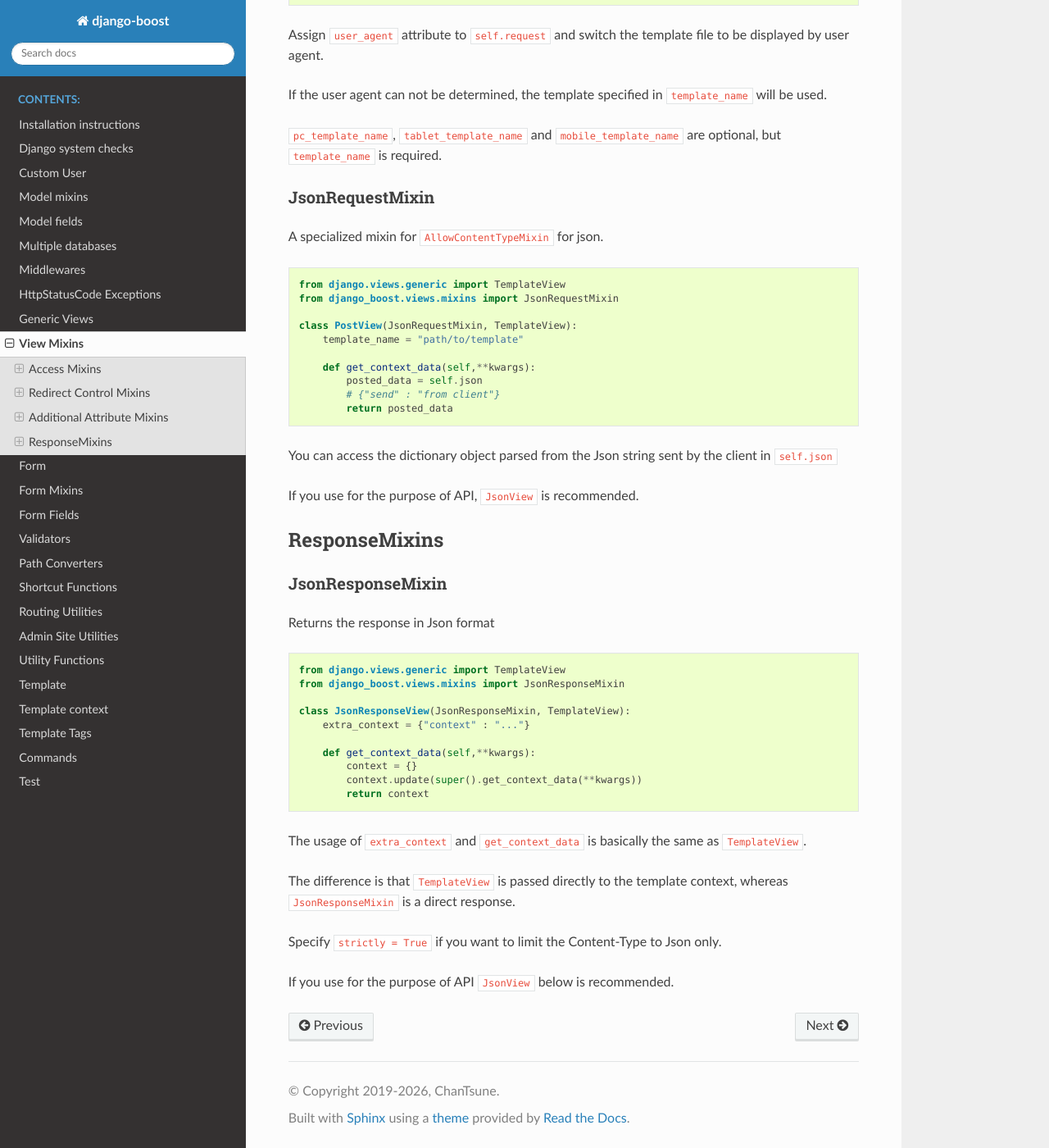
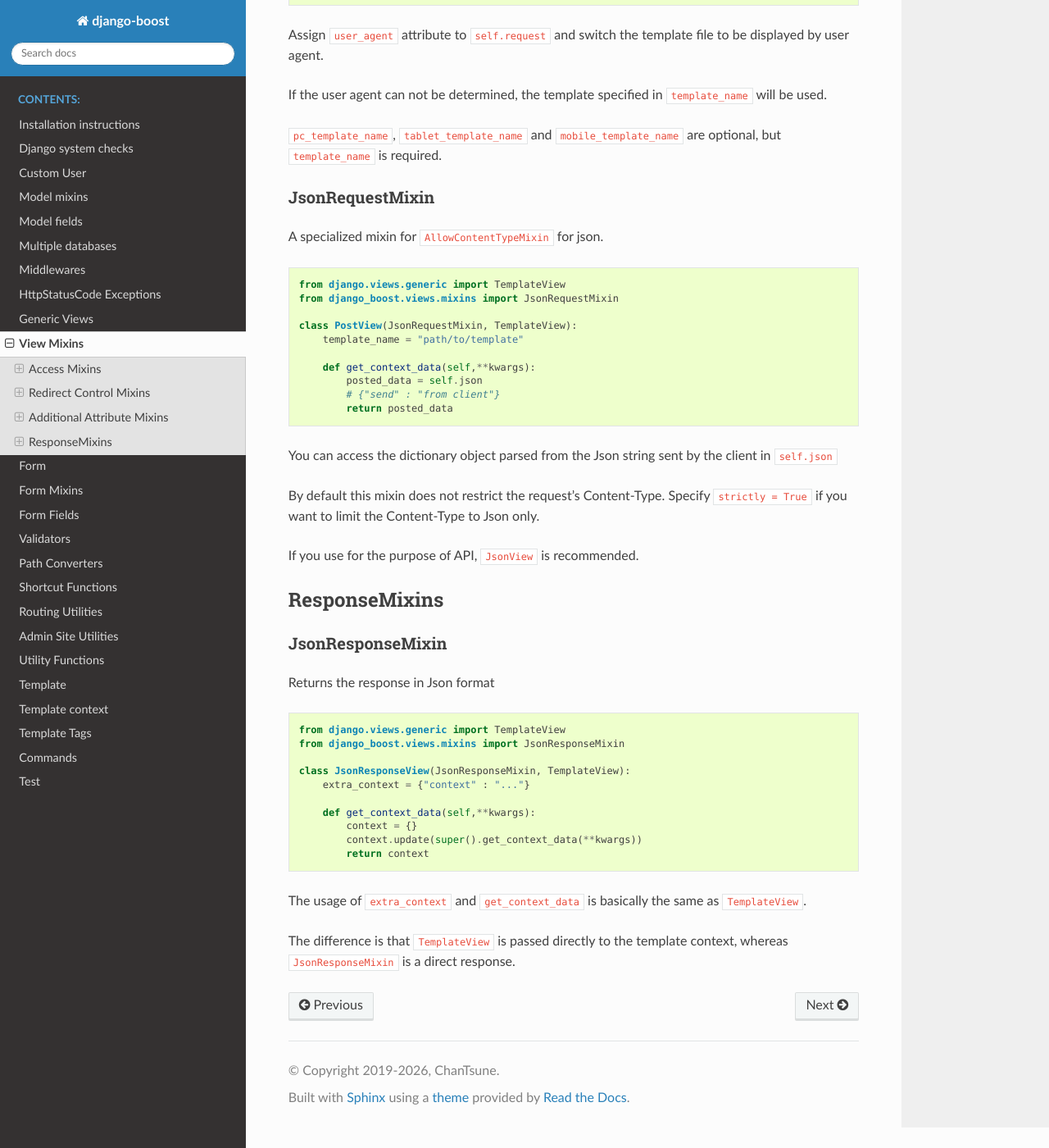
Before and after one commit to ChanTsune/django-boost, a Sphinx documentation site: the page built from docs/view_mixins.rst, in a window 1280 px wide and 1400 px high, scrolled down 2810 px. Shown: the whole window at 82% size. Built offline with Sphinx 7.4.7 and the Read the Docs theme 3.1.0, drawn with Linux system fonts in a browser that asks for light colours.

Commit message:
:memo: Fix JsonRequestMixin docstring to reflect its lenient default
The docstring said "Only allow json request mixin", but the mixin's
strictly attribute defaults to False, so no Content-Type is rejected
unless strictly = True is set. Corrected the docstring and the
matching docs/view_mixins.rst section, and pinned the default
behavior with a comment on the existing regression test.

```diff
--- a/docs/view_mixins.rst
+++ b/docs/view_mixins.rst
@@ -154,6 +154,8 @@ A specialized mixin for ``AllowContentTypeMixin`` for json.
 
 You can access the dictionary object parsed from the Json string sent by the client in ``self.json``
 
+By default this mixin does not restrict the request's Content-Type. Specify ``strictly = True`` if you want to limit the Content-Type to Json only.
+
 If you use for the purpose of API, ``JsonView`` is recommended.
 
 ResponseMixins
@@ -180,9 +182,3 @@ Returns the response in Json format
 The usage of ``extra_context`` and ``get_context_data`` is basically the same as ``TemplateView``.
 
 The difference is that ``TemplateView`` is passed directly to the template context, whereas ``JsonResponseMixin`` is a direct response.
-
-
-Specify ``strictly = True`` if you want to limit the Content-Type to Json only.
-
-
-If you use for the purpose of API ``JsonView`` below is recommended.
```
Also changed, not shown: CHANGELOG.md (+4 -0 lines), 2 other files.
